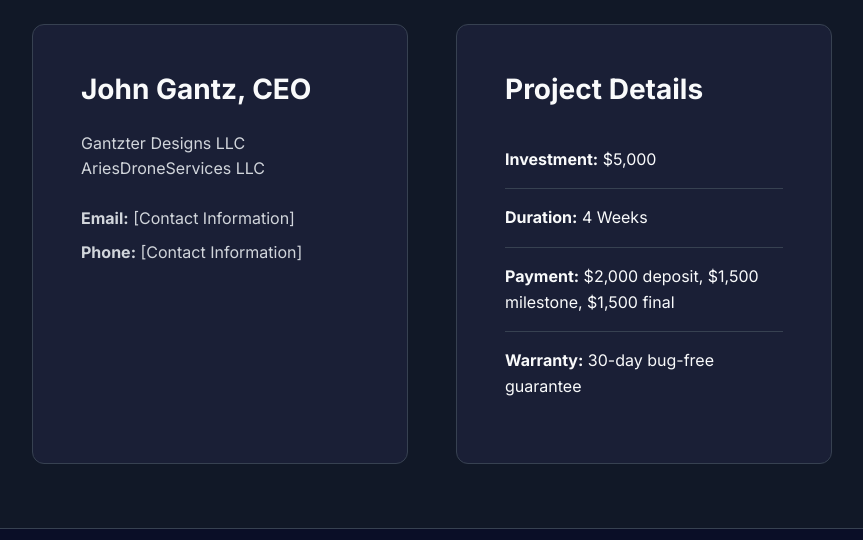
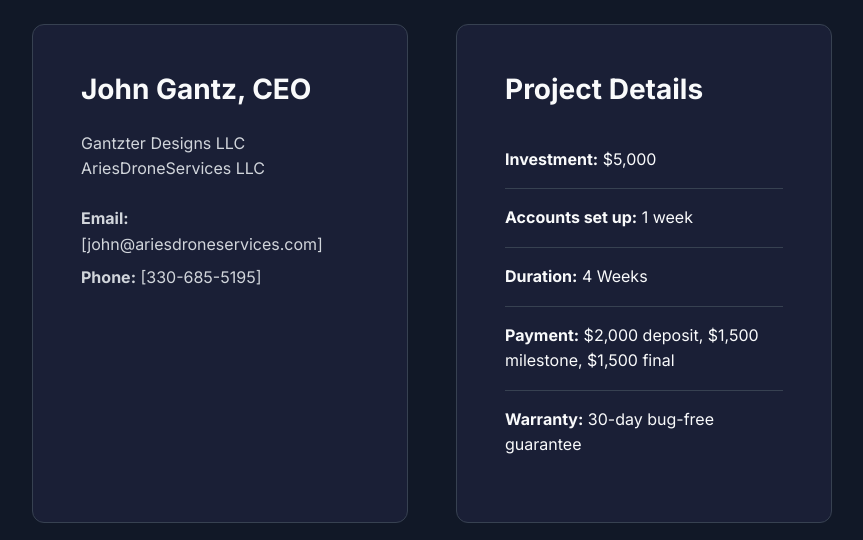
Before and after one commit to gpcjsh7sdj-max/-hercules-appfolio-proposa, a plain HTML site: page index.html in a window 1280 px wide. Shown: the part 5311-5851 px from the top of the page, without its empty margins (208-1071 px from the left). Drawn offline with Linux system fonts and the light colour scheme.

Commit message:
Update contact information in index.html

```diff
--- a/index.html
+++ b/index.html
@@ -181,14 +181,15 @@
                     <h3>John Gantz, CEO</h3>
                     <p>Gantzter Designs LLC<br>AriesDroneServices LLC</p>
                     <div class="contact-info">
-                        <p><strong>Email:</strong> [Contact Information]</p>
-                        <p><strong>Phone:</strong> [Contact Information]</p>
+                        <p><strong>Email:</strong> [john@ariesdroneservices.com]</p>
+                        <p><strong>Phone:</strong> [330-685-5195]</p>
                     </div>
                 </div>
                 <div class="contact-card">
                     <h3>Project Details</h3>
                     <ul class="project-details">
                         <li><strong>Investment:</strong> $5,000</li>
+                         <li><strong>Accounts set up:</strong> 1 week</li>
                         <li><strong>Duration:</strong> 4 Weeks</li>
                         <li><strong>Payment:</strong> $2,000 deposit, $1,500 milestone, $1,500 final</li>
                         <li><strong>Warranty:</strong> 30-day bug-free guarantee</li>
```
